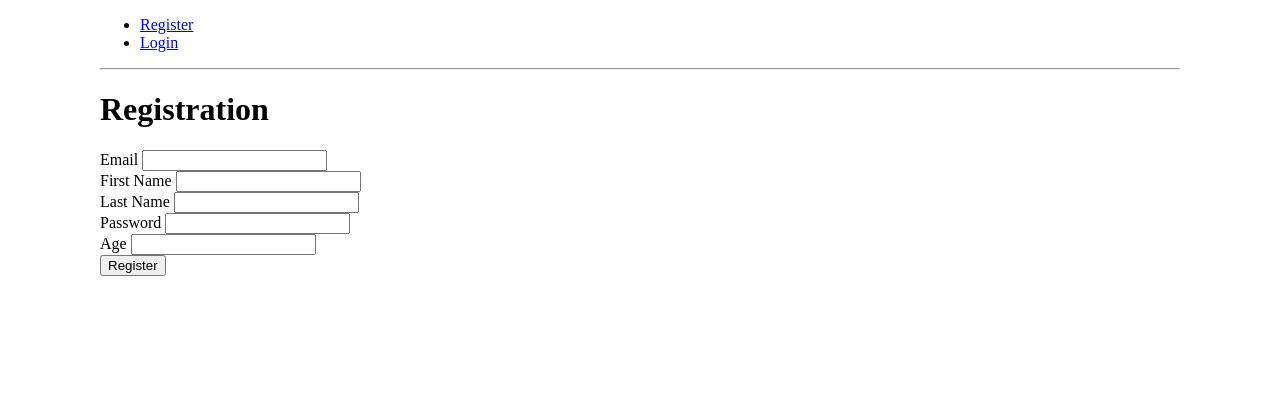
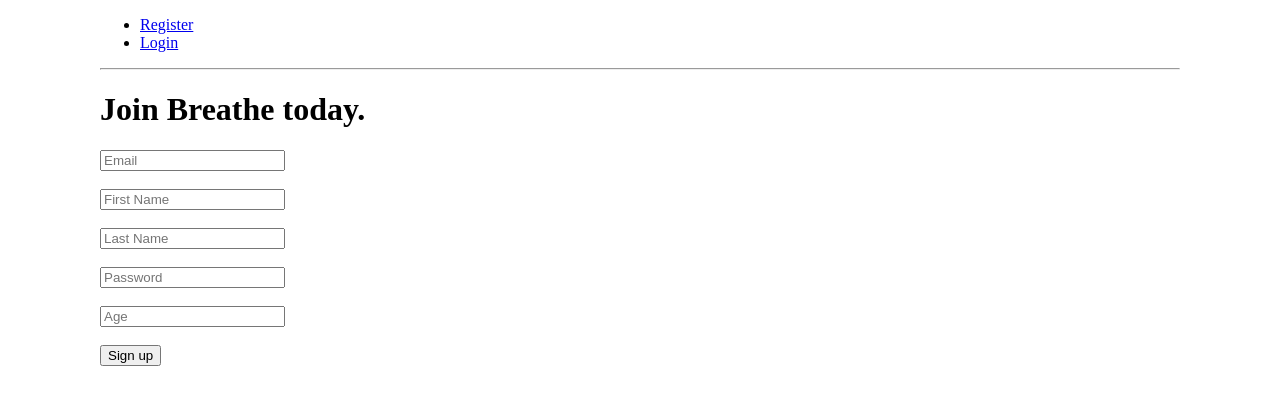
Before and after one commit to kcart/Every-Breath-of-the-Way, a Flask app: page /register in a window 1280 px wide. Shown: the part 373-778 px from the top of the page. Run offline with Flask 2, Linux system fonts and the light colour scheme; some libraries are stand-ins or nearby versions.

Commit message:
rounding the edges a bit... added place holder to html forms to give them a sleeker look, changed wording of responses for adding an attack, registering etc.

```diff
--- a/model.py
+++ b/model.py
@@ -51,8 +51,8 @@ class AttackSymptom(db.Model):
 
 	__tablename__ = "attack_symptom"
 
+	attack_id = db.Column(db.Integer, db.ForeignKey('attack.attack_id'))
 	attack_symptom_id = db.Column(db.Integer, autoincrement=True, primary_key=True)
-	attack_id = db.Column(db.Integer, db.ForeignKey('attack.attack_id'))
 	symptom_id = db.Column(db.Integer, db.ForeignKey('symptom.symptom_id'))
 
 	attack = db.relationship("Attack",
@@ -90,8 +90,8 @@ class AttackTrigger(db.Model):
 
 	__tablename__ = "attack_trigger"
 
+	attack_id = db.Column(db.Integer, db.ForeignKey('attack.attack_id'))
 	attack_triggger_id = db.Column(db.Integer, autoincrement=True, primary_key=True)
-	attack_id = db.Column(db.Integer, db.ForeignKey('attack.attack_id'))
 	possible_trigger_id = db.Column(db.Integer, db.ForeignKey('possible_trigger.possible_trigger_id'))
 
 	attack = db.relationship("Attack",
--- a/server.py
+++ b/server.py
@@ -73,7 +73,7 @@ def login_process():
 
 	session["user_id"] = user.user_id
 
-	flash("Logged in")
+	flash("%s, you are logged in." % user.first_name)
 	return redirect("/user/%s" % user.user_id)
 
 @app.route("/user/<int:user_id>")
@@ -91,7 +91,6 @@ def attack_form():
 def attack_process():
 	"""Process the User's attack."""
 
-	# today = datetime.date.now()
 	attack_date = request.form["date"]
 	attack_location = request.form["location"]
 	user_info = User.query.get(session["user_id"])
@@ -143,12 +142,12 @@ def logout():
     """Log out."""
 
     del session["user_id"]
-    flash("Logged Out.")
+    flash("You have successfully logged out.")
     return redirect("/")
 
 
 if __name__ == "__main__":
-	app.debug = True
+	app.debug = False
 
 	connect_to_db(app)
 
--- a/templates/attack_info.html
+++ b/templates/attack_info.html
@@ -6,7 +6,7 @@
 
 <img src="http://placekitten.com.s3.amazonaws.com/homepage-samples/200/140.jpg">
 <form action="/attack", methods=["POST"]>
-	<input type="Submit" value="Add another attack">
+	<input type="Submit" value="Log another attack">
 </form>
 
 <!-- fix the path for the button later...and add a button to route the list of user attacks
--- a/templates/register_form.html
+++ b/templates/register_form.html
@@ -1,42 +1,47 @@
 {% extends 'base.html' %}
 {% block content %}
 
-<h1>Registration</h1>
+<h1>Join Breathe today.</h1>
 
 <form action="/register" method="POST">
 
     <div class="form-user">
         <label>
-            Email
-            <input type="email" name="email" class="form-control">
+            <!-- Email -->
+            <input type="email" name="email" class="form-control" placeholder="Email">
         </label>
     </div>
+    <br>
        <div class="form-user">
         <label>
-            First Name
-            <input type="text" name="first" class="form-control">
+            <!-- First Name -->
+            <input type="text" name="first" class="form-control"placeholder="First Name">
         </label>
     </div>
+    <br>
        <div class="form-user">
         <label>
-            Last Name
-            <input type="text" name="last" class="form-control">
+           <!--  Last Name -->
+            <input type="text" name="last" class="form-control" placeholder="Last Name">
         </label>
     </div>
+    <br>
     <div class="form-user">
         <label>
-            Password
-            <input type="password" name="password" class="form-control">
+          <!--   Password -->
+            <input type="password" name="password" class="form-control" placeholder="Password">
         </label>
     </div>
+    <br>
     <div class="form-user">
         <label>
-            Age
-            <input type="number" name="age" class="form-control">
+          <!--   Age -->
+            <input type="number" name="age" class="form-control" placeholder="Age">
         </label>
     </div>
+    <br>
     <div class="form-user">
-        <input type="submit" value="Register" class="btn btn-register">
+        <input type="submit" value="Sign up" class="btn btn-register">
     </div>
 </form>
 
--- a/templates/user_detail.html
+++ b/templates/user_detail.html
@@ -6,8 +6,9 @@
 <img src="https://placekitten.com/g/200/300">
 
 
+
 <form action="/attack" method="GET">
-    	<input type="submit" value="Log an attack">
+    	<input type="submit" value="Please Log an attack">
 </form>
 <br>
 
```
Also changed, not shown: templates/attack_submission.html (+7 -4 lines), templates/login_form.html (+5 -5 lines), breathe.db, 2 other files.
